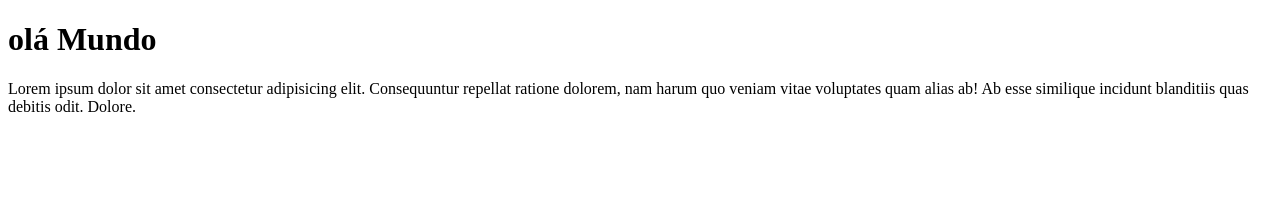
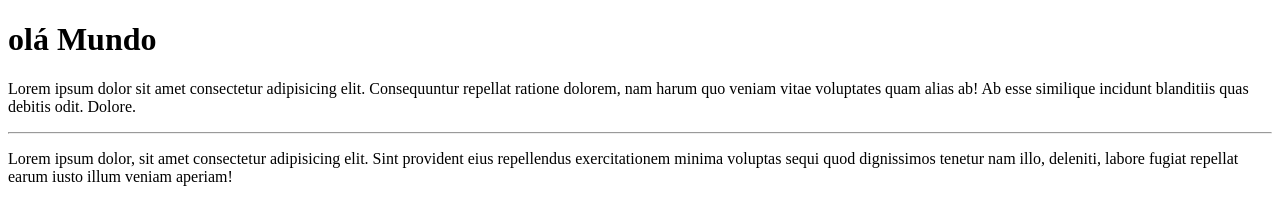
Before and after one commit to dojoduvi/Ola-Mundo, a plain HTML site: page SiteExemplo/index.html in a window 1280 px wide. Drawn offline with Linux system fonts and the light colour scheme.

Commit message:
Adcionei novo paragrafo

```diff
--- a/SiteExemplo/index.html
+++ b/SiteExemplo/index.html
@@ -8,5 +8,7 @@
 <body>
     <h1>olá Mundo</h1>
     <p>Lorem ipsum dolor sit amet consectetur adipisicing elit. Consequuntur repellat ratione dolorem, nam harum quo veniam vitae voluptates quam alias ab! Ab esse similique incidunt blanditiis quas debitis odit. Dolore.</p>
+    <hr>
+    <p>Lorem ipsum dolor, sit amet consectetur adipisicing elit. Sint provident eius repellendus exercitationem minima voluptas sequi quod dignissimos tenetur nam illo, deleniti, labore fugiat repellat earum iusto illum veniam aperiam!</p>
 </body>
 </html>
```
